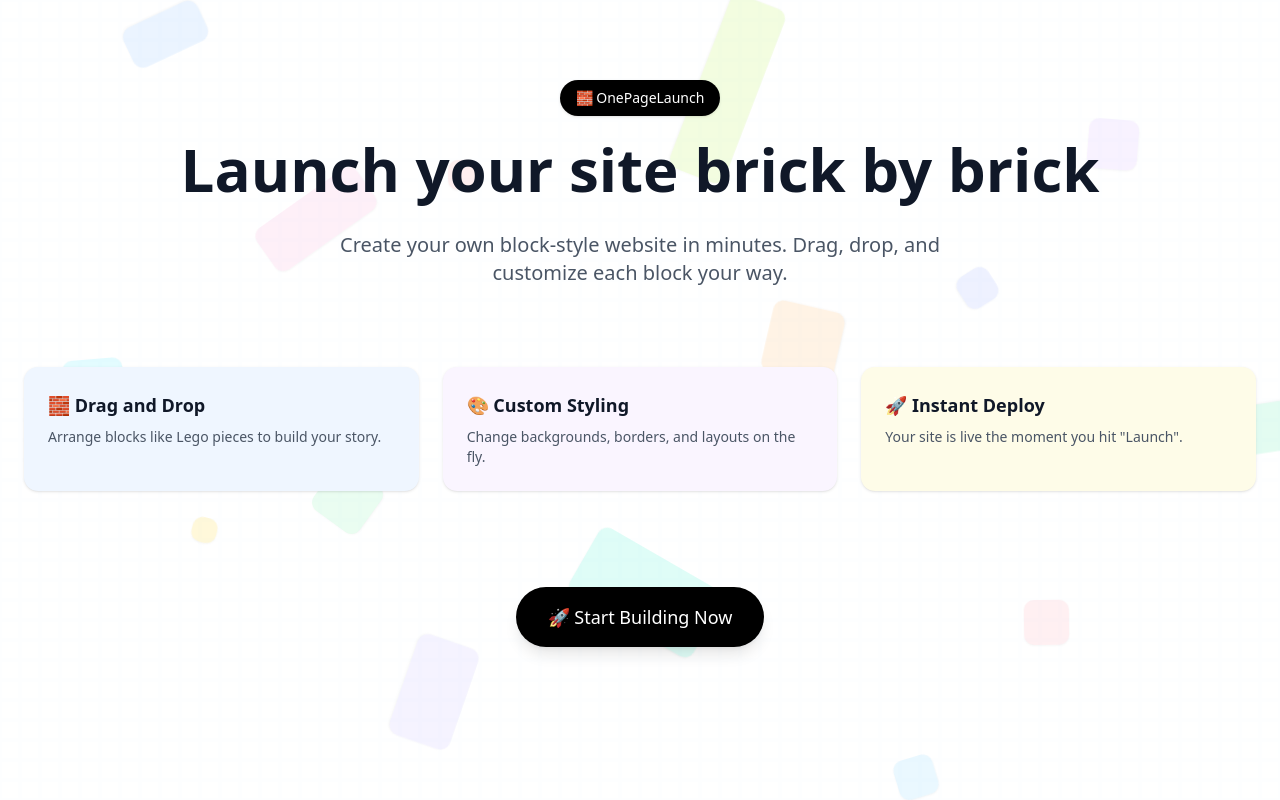
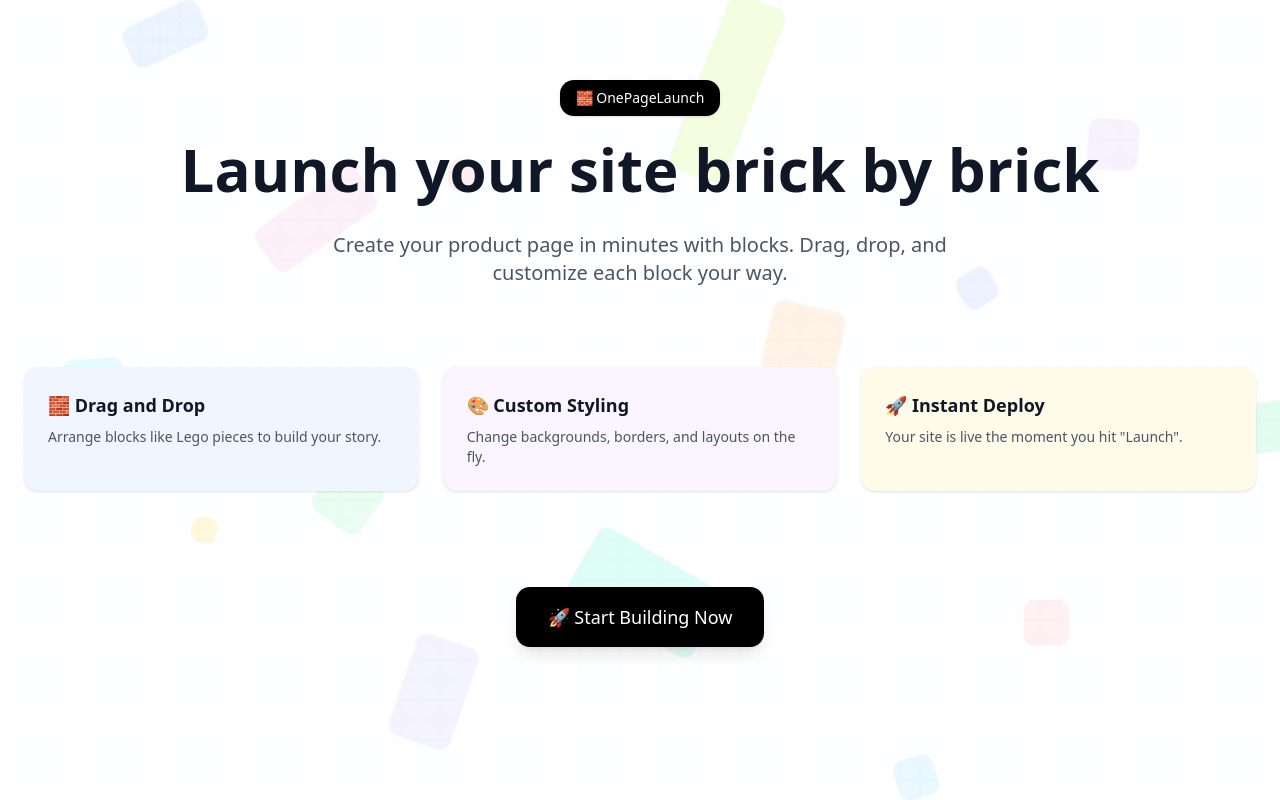
Before and after one commit to varun-r-boop/onepagelaunch, a Next.js app: page / in a window 1280 px wide. Built offline with nearby package versions, Linux system fonts and the light colour scheme.

Commit message:
Page design changes

```diff
--- a/src/app/page.tsx
+++ b/src/app/page.tsx
@@ -67,14 +67,14 @@ export default function Home() {
         <main className="relative z-20 max-w-7xl mx-auto px-6 py-20">
           {/* Hero Section */}
           <section className="text-center mb-20">
-            <div className="inline-block bg-black text-white px-4 py-2 rounded-full text-sm mb-4 shadow">
+            <div className="inline-block bg-black text-white px-4 py-2 rounded-xl text-sm mb-4 shadow">
               🧱 OnePageLaunch
             </div>
             <h1 className="text-5xl md:text-6xl font-extrabold leading-tight mb-6">
               Launch your site brick by brick
             </h1>
             <p className="text-xl text-gray-600 max-w-2xl mx-auto">
-              Create your own block-style website in minutes. Drag, drop, and customize each block your way.
+              Create your product page in minutes with blocks. Drag, drop, and customize each block your way.
             </p>
           </section>
 
@@ -94,7 +94,7 @@ export default function Home() {
           {/* CTA */}
           <section className="text-center mt-24">
             <Link href="/create">
-              <span className="inline-block px-8 py-4 bg-black text-white rounded-full shadow-lg hover:scale-105 transition-transform text-lg cursor-pointer">
+              <span className="inline-block px-8 py-4 bg-black text-white rounded-xl shadow-lg hover:scale-105 transition-transform text-lg cursor-pointer">
                 🚀 Start Building Now
               </span>
             </Link>
@@ -148,14 +148,14 @@ export default function Home() {
           animate={{ opacity: 1, y: 0 }}
           transition={{ duration: 0.8 }}
         >
-          <div className="inline-block bg-black text-white px-4 py-2 rounded-full text-sm mb-4 shadow">
+          <div className="inline-block bg-black text-white px-4 py-2 rounded-xl text-sm mb-4 shadow">
             🧱 OnePageLaunch
           </div>
           <h1 className="text-5xl md:text-6xl font-extrabold leading-tight mb-6">
             Launch your site brick by brick
           </h1>
           <p className="text-xl text-gray-600 max-w-2xl mx-auto">
-            Create your own block-style website in minutes. Drag, drop, and customize each block your way.
+          Create your product page in minutes with blocks. Drag, drop, and customize each block your way.
           </p>
         </motion.section>
 
@@ -194,7 +194,7 @@ export default function Home() {
           viewport={{ once: true, amount: 0.2 }}
         >
           <Link href="/create">
-            <span className="inline-block px-8 py-4 bg-black text-white rounded-full shadow-lg hover:scale-105 transition-transform text-lg cursor-pointer">
+            <span className="inline-block px-8 py-4 bg-black text-white rounded-xl shadow-lg hover:scale-105 transition-transform text-lg cursor-pointer">
               🚀 Start Building Now
             </span>
           </Link>
```
